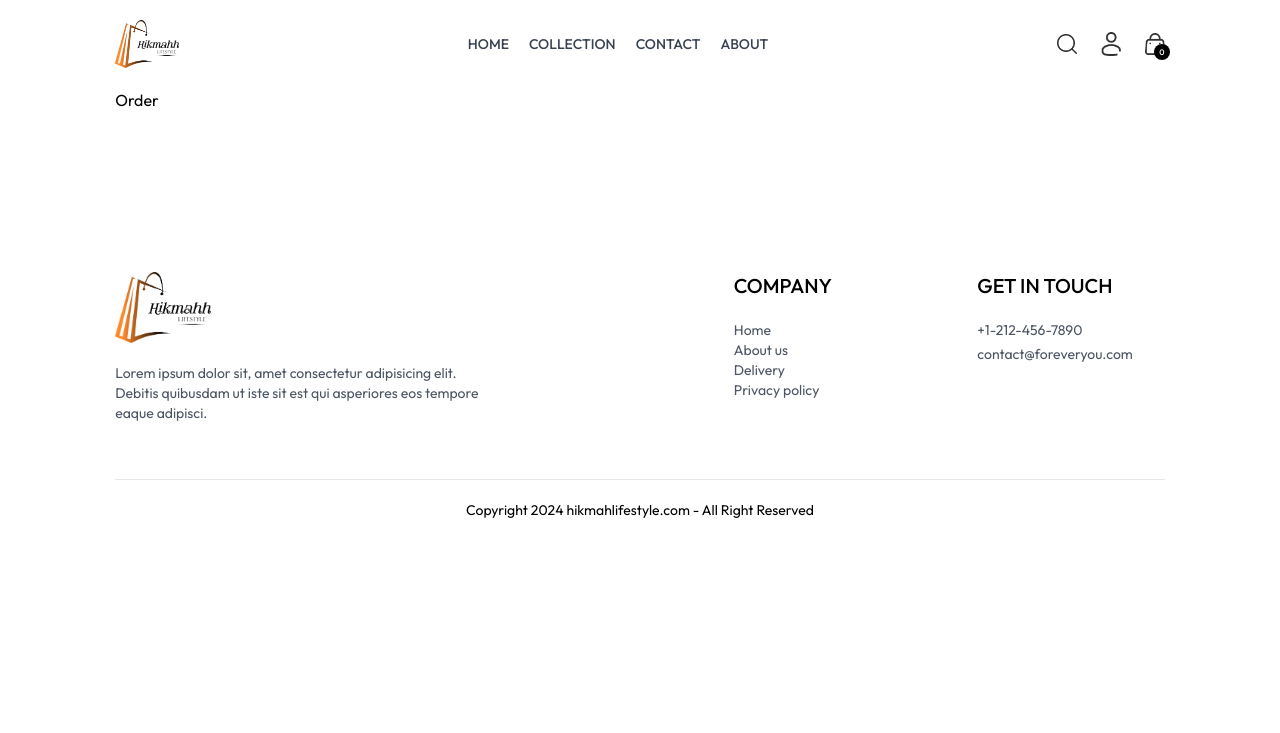
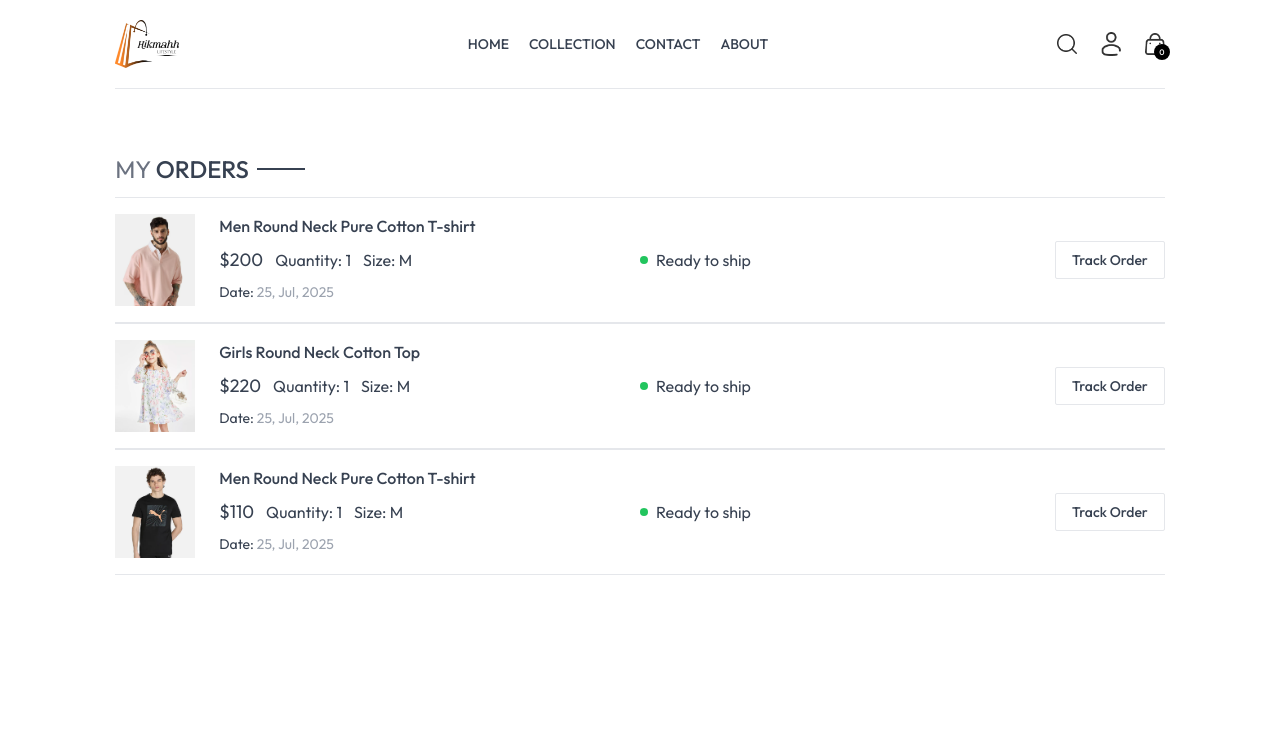
Before and after one commit to syfulislamsani/e-com-front, a React (Vite) app: page /orders in a window 1280 px wide. Shown: the top 733 px of the page. Built offline with nearby package versions, Linux system fonts and the light colour scheme.

Commit message:
added order page

```diff
--- a/src/pages/Order/Order.jsx
+++ b/src/pages/Order/Order.jsx
@@ -1,7 +1,47 @@
-import React from "react";
+import React, { useContext } from "react";
+import { ShopContext } from "../../context/ShopContext";
+import Title from "../../components/Title";
 
 const Order = () => {
-  return <div>Order</div>;
+
+  const {products, currency} = useContext(ShopContext);
+
+  return (
+    <div className="border-t pt-16">
+
+      <div className="text-2xl">
+        <Title text1={'MY'} text2={'ORDERS'}/>
+      </div>
+
+      <div >
+        {
+          products.slice(1,4).map((item, index)=>(
+            <div key={index} className="py-4 border-t border-b text-gray-700 flex flex-col md:flex-row md:items-center md:justify-between gap-4">
+              <div className="flex items-start gap-6 text-sm">
+                <img className="w-16 sm:w-20 " src={item.image[0]} alt="" />
+                <div>
+                  <p className="sm:text-base font-medium">{item.name}</p>
+                  <div className="flex items-center gap-3 mt-2 text-base text-gray-700">
+                    <p className="text-lg">{currency}{item.price}</p>
+                    <p >Quantity: 1</p>
+                    <p>Size: M</p>
+                  </div>
+                  <p className="mt-2">Date: <span className="text-gray-400">25, Jul, 2025</span></p>
+                </div>
+              </div>
+              <div className="md:w-1/2 flex justify-between">
+                <div className="flex items-center gap-2">
+                  <p className="min-w-2 h-2 rounded-full bg-green-500"></p>
+                  <p className="text-sm md:text-base">Ready to ship</p>
+                </div>
+                <button className="border px-4 py-2 text-sm font-medium rounded-sm">Track Order</button>
+              </div>
+            </div>
+          ))
+        }
+      </div>
+    </div>
+  );
 };
 
 export default Order;
```
